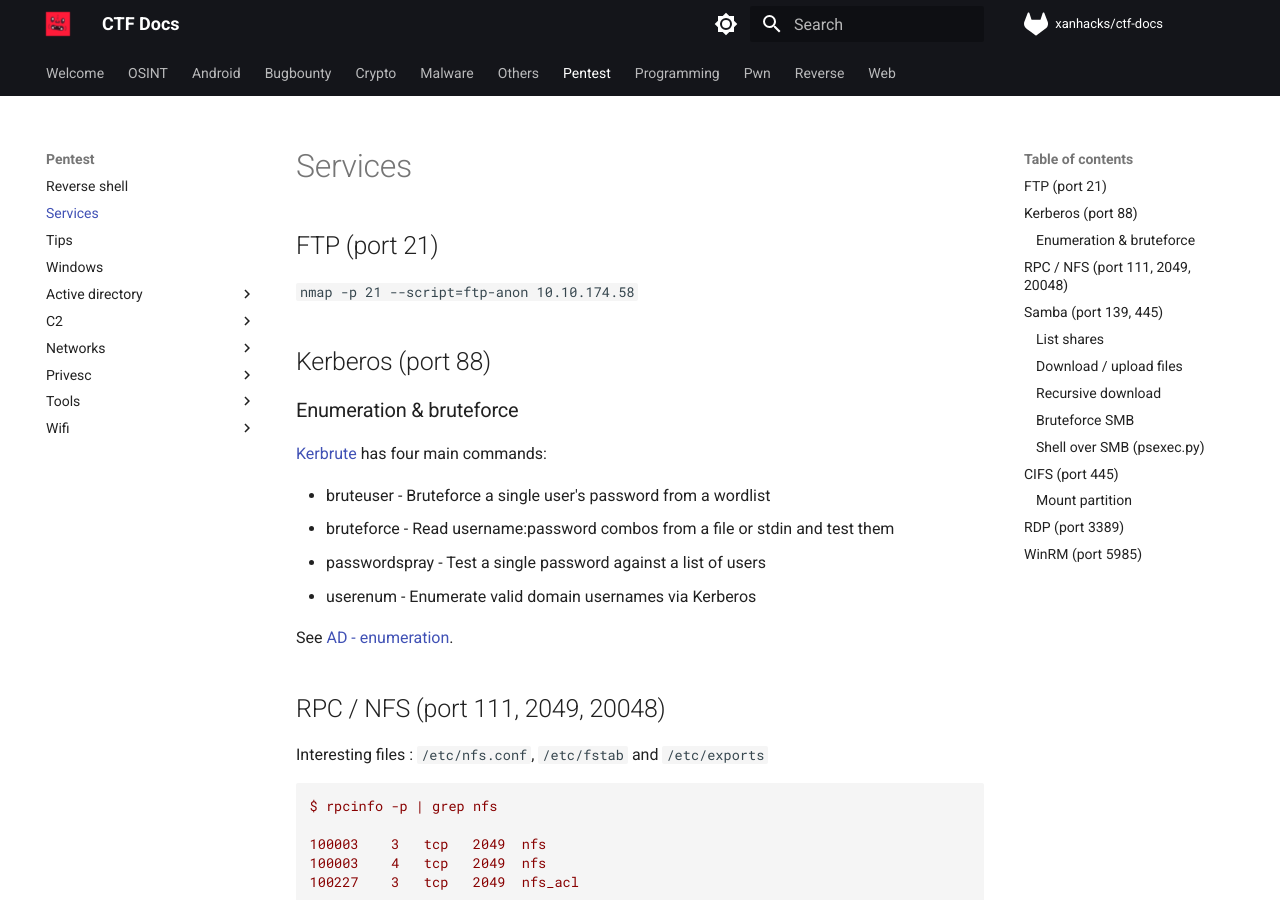
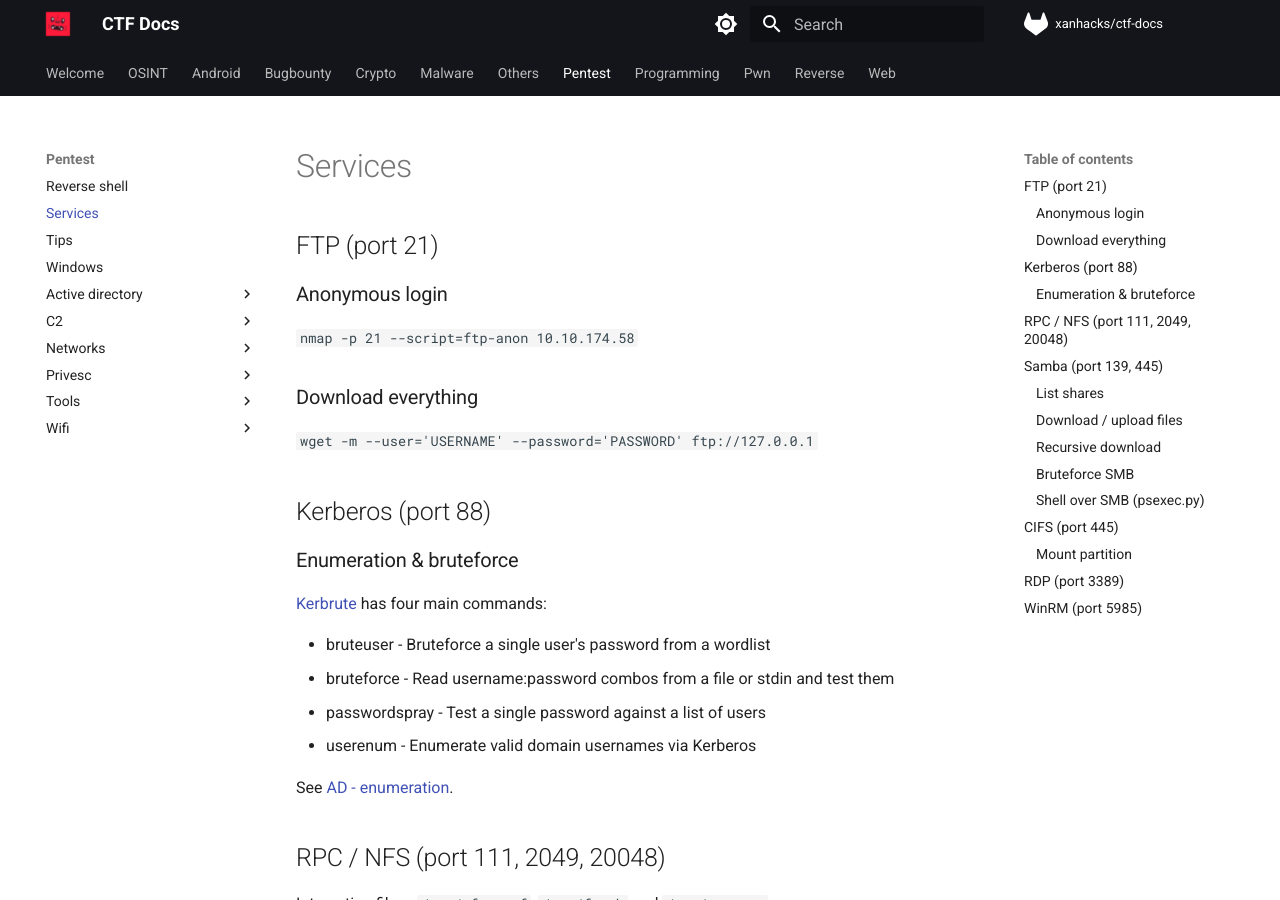
Before and after one commit to xanhacks/ctf-docs, an MkDocs documentation site: the page built from docs/pentest/services.md, in a window 1280 px wide and 900 px high. Built offline with MkDocs 1.6.1 and Material for MkDocs 9.7.7, drawn with Linux system fonts in a browser that asks for light colours; nearby versions of some CDN libraries; comment, search, counter and statistics services are not loaded.

Commit message:
add dl ftp

```diff
--- a/docs/pentest/services.md
+++ b/docs/pentest/services.md
@@ -5,7 +5,13 @@ description: How to pentest different services.
 
 ## FTP (port 21)
 
+### Anonymous login
+
 `nmap -p 21 --script=ftp-anon 10.10.174.58`
+
+### Download everything
+
+`wget -m --user='USERNAME' --password='PASSWORD' ftp://127.0.0.1`
 
 ## Kerberos (port 88)
 
```
